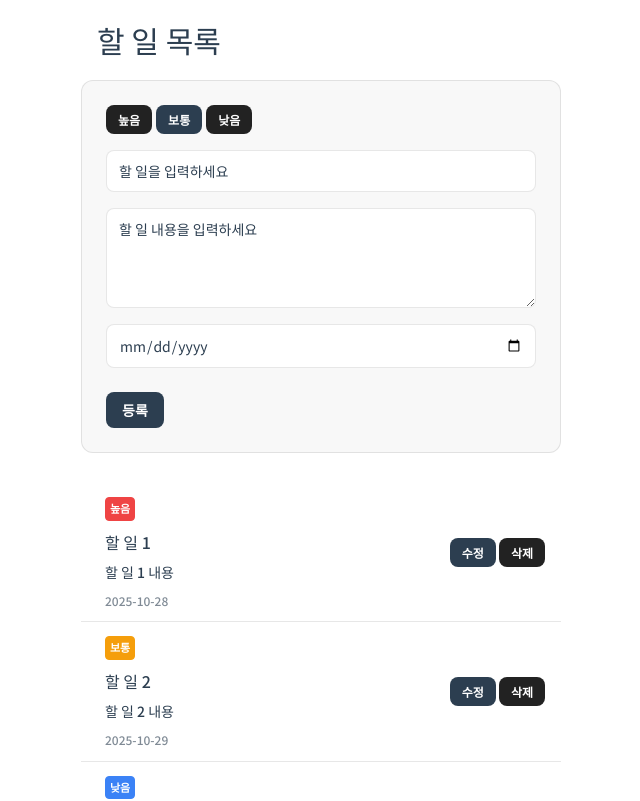
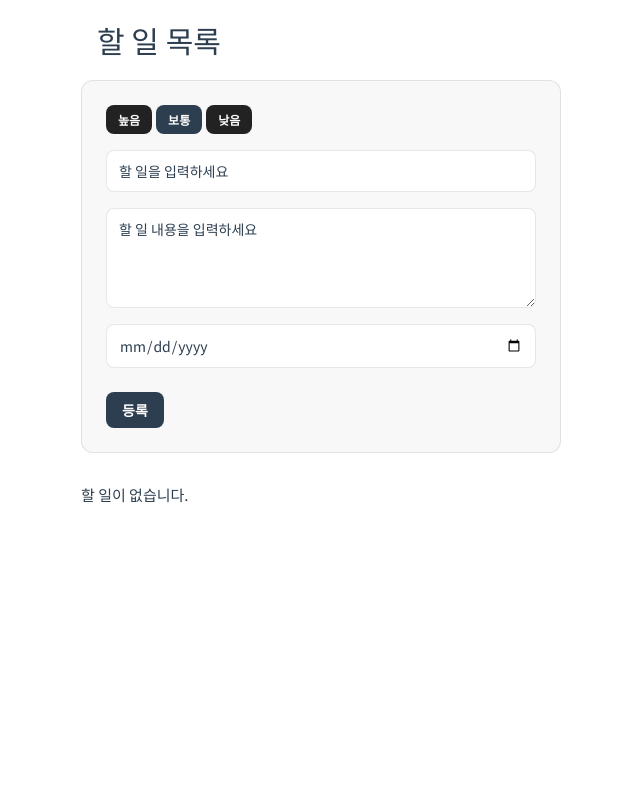
Before and after one commit to suinkimme/krafton-take-home-test, a Vue app: page / in a window 1280 px wide. Shown: the top 801 px of the page, without its empty margins (319-959 px from the left). Built offline with nearby package versions, Linux system fonts and the light colour scheme.

Commit message:
fix: key에 index가 적용된 것을 고유값으로 변경함

```diff
--- a/src/App.vue
+++ b/src/App.vue
@@ -1,6 +1,8 @@
 <script setup lang="ts">
 import { ref } from 'vue'
 import { getPriorityLabel, getPriorityBadgeStatus, type Priority } from './lib/Todo'
+import { useTodos } from './composables/useTodos'
+import type { TodoItem } from './lib/TodoStorage'
 
 // components
 import ListHeader from './components/ListHeader.vue'
@@ -16,158 +18,28 @@ import Border from './components/Border.vue'
 import Input from './components/Input.vue'
 import Textarea from './components/Textarea.vue'
 
-const todos = ref([
-  {
-    id: 1,
-    title: '할 일 1',
-    description: '할 일 1 내용',
-    date: '2025-10-28',
-    priority: 'high',
-    completed: false,
-  },
-  {
-    id: 2,
-    title: '할 일 2',
-    description: '할 일 2 내용',
-    date: '2025-10-29',
-    priority: 'medium',
-    completed: false,
-  },
-  {
-    id: 3,
-    title: '할 일 3',
-    description: '할 일 3 내용',
-    date: '2025-10-30',
-    priority: 'low',
-    completed: false,
-  },
-  {
-    id: 4,
-    title: '할 일 4',
-    description: '할 일 4 내용',
-    date: '2025-10-31',
-    priority: 'high',
-    completed: false,
-  },
-  {
-    id: 5,
-    title: '할 일 5',
-    description: '할 일 5 내용',
-    date: '2025-11-01',
-    priority: 'medium',
-    completed: false,
-  },
-  {
-    id: 6,
-    title: '할 일 6',
-    description: '할 일 6 내용',
-    date: '2025-11-02',
-    priority: 'low',
-    completed: false,
-  },
-  {
-    id: 7,
-    title: '할 일 7',
-    description: '할 일 7 내용',
-    date: '2025-11-03',
-    priority: 'high',
-    completed: false,
-  },
-  {
-    id: 8,
-    title: '할 일 8',
-    description: '할 일 8 내용',
-    date: '2025-11-04',
-    priority: 'medium',
-    completed: false,
-  },
-  {
-    id: 9,
-    title: '할 일 9',
-    description: '할 일 9 내용',
-    date: '2025-11-05',
-    priority: 'low',
-    completed: false,
-  },
-  {
-    id: 10,
-    title: '할 일 10',
-    description: '할 일 10 내용',
-    date: '2025-11-06',
-    priority: 'high',
-    completed: false,
-  },
-  {
-    id: 11,
-    title: '할 일 11',
-    description: '할 일 11 내용',
-    date: '2025-11-07',
-    priority: 'medium',
-    completed: false,
-  },
-  {
-    id: 12,
-    title: '할 일 12',
-    description: '할 일 12 내용',
-    date: '2025-11-08',
-    priority: 'low',
-    completed: false,
-  },
-  {
-    id: 13,
-    title: '할 일 13',
-    description: '할 일 13 내용',
-    date: '2025-11-09',
-    priority: 'high',
-    completed: false,
-  },
-  {
-    id: 14,
-    title: '할 일 14',
-    description: '할 일 14 내용',
-    date: '2025-11-10',
-    priority: 'medium',
-    completed: false,
-  },
-  {
-    id: 15,
-    title: '할 일 15',
-    description: '할 일 15 내용',
-    date: '2025-11-11',
-    priority: 'low',
-    completed: false,
-  },
-  {
-    id: 16,
-    title: '할 일 16',
-    description: '할 일 16 내용',
-    date: '2025-11-12',
-    priority: 'high',
-    completed: false,
-  },
-  {
-    id: 17,
-    title: '할 일 17',
-    description: '할 일 17 내용',
-    date: '2025-11-13',
-    priority: 'medium',
-    completed: false,
-  },
-])
+// localStorage와 연동되는 todos 관리
+const {
+  todos,
+  addTodo: addTodoToStorage,
+  updateTodo,
+  deleteTodo: deleteTodoFromStorage,
+  toggleComplete,
+} = useTodos()
 
-const editingStates = ref(new Map<number, boolean>())
+const editingStates = ref(new Map<string, boolean>())
 const editingTodos = ref(
   new Map<
-    number,
-    { id: number; title: string; description: string; date: string; priority: Priority }
+    string,
+    { id: string; title: string; description: string; date: string; priority: Priority }
   >(),
 )
 
-const toggleEdit = (id: number) => {
+const toggleEdit = (id: string) => {
   const currentState = editingStates.value.get(id) || false
   if (!currentState) {
     // 편집 모드 시작 - 현재 todo 데이터를 임시 저장
-    const todo = todos.value.find((t) => t.id === id)
+    const todo = todos.value.find((t: TodoItem) => t.id === id)
     if (todo) {
       editingTodos.value.set(id, { ...todo, priority: todo.priority as Priority })
     }
@@ -178,32 +50,32 @@ const toggleEdit = (id: number) => {
   editingStates.value.set(id, !currentState)
 }
 
-const saveTodo = (id: number) => {
+const saveTodo = (id: string) => {
   const editingTodo = editingTodos.value.get(id)
   if (editingTodo) {
-    // todos 배열에서 해당 todo 찾아서 업데이트
-    const index = todos.value.findIndex((t) => t.id === id)
-    if (index !== -1) {
-      todos.value[index] = { ...editingTodo }
-    }
+    // localStorage를 통해 todo 업데이트
+    updateTodo(id, {
+      title: editingTodo.title,
+      description: editingTodo.description,
+      date: editingTodo.date,
+      priority: editingTodo.priority,
+    })
     // 편집 모드 종료
     editingStates.value.set(id, false)
     editingTodos.value.delete(id)
   }
 }
 
-const cancelEdit = (id: number) => {
+const cancelEdit = (id: string) => {
   // 편집 모드 종료 (변경사항 저장하지 않음)
   editingStates.value.set(id, false)
   editingTodos.value.delete(id)
 }
 
-const deleteTodo = (id: number) => {
-  // todos 배열에서 해당 todo 제거
-  const index = todos.value.findIndex((t) => t.id === id)
-  if (index !== -1) {
-    todos.value.splice(index, 1)
-  }
+const deleteTodo = (id: string) => {
+  // localStorage를 통해 todo 삭제
+  deleteTodoFromStorage(id)
+
   // 편집 상태도 정리
   editingStates.value.delete(id)
   editingTodos.value.delete(id)
@@ -217,16 +89,15 @@ const newTodo = ref({
   priority: 'medium' as Priority,
 })
 
-// 새 todo 등록 함수
-const addTodo = () => {
-  if (newTodo.value.title.trim() && newTodo.value.description.trim() && newTodo.value.date) {
-    const id = Math.max(...todos.value.map((t) => t.id), 0) + 1
-    todos.value.push({
-      id,
-      title: newTodo.value.title.trim(),
-      description: newTodo.value.description.trim(),
-      date: newTodo.value.date,
-      priority: newTodo.value.priority,
+// 새 todo 등록 함수 (명시적 인자)
+const addTodo = (todo: Omit<TodoItem, 'id' | 'completed'>) => {
+  if (todo.title.trim() && todo.description.trim() && todo.date) {
+    // localStorage를 통해 새 todo 추가
+    addTodoToStorage({
+      title: todo.title.trim(),
+      description: todo.description.trim(),
+      date: todo.date,
+      priority: todo.priority,
     })
 
     // 폼 초기화
@@ -239,11 +110,9 @@ const addTodo = () => {
   }
 }
 
-const toggleComplete = (id: number) => {
-  const todo = todos.value.find((t) => t.id === id)
-  if (todo) {
-    todo.completed = !todo.completed
-  }
+const toggleCompleteTodo = (id: string) => {
+  // localStorage를 통해 완료 상태 토글
+  toggleComplete(id)
 }
 </script>
 
@@ -266,14 +135,14 @@ const toggleComplete = (id: number) => {
       <Input type="date" v-model="newTodo.date" />
     </template>
     <template #footer>
-      <Button @click="addTodo">등록</Button>
+      <Button @click="addTodo(newTodo)">등록</Button>
     </template>
   </Card>
 
   <Spacing :size="30" />
 
   <div v-if="todos.length > 0">
-    <div v-for="(todo, index) in todos" :key="index">
+    <div v-for="(todo, index) in todos" :key="todo.id">
       <ListRow
         withPadding
         v-if="!editingStates.get(todo.id)"
@@ -281,7 +150,7 @@ const toggleComplete = (id: number) => {
           textDecoration: todo.completed ? 'line-through' : 'none',
           opacity: todo.completed ? 0.6 : 1,
         }"
-        @click="toggleComplete(todo.id)"
+        @click="toggleCompleteTodo(todo.id)"
       >
         <template #contents>
           <Badge :status="getPriorityBadgeStatus(todo.priority as Priority)" size="small">{{
--- /dev/null
+++ b/src/composables/useTodos.ts
@@ -0,0 +1,64 @@
+import { ref, watch } from 'vue'
+import type { TodoItem } from '../lib/TodoStorage'
+import {
+  loadTodos,
+  saveTodos,
+  addTodo as addTodoToStorage,
+  updateTodo as updateTodoInStorage,
+  deleteTodo as deleteTodoFromStorage,
+  toggleTodoComplete as toggleTodoCompleteInStorage,
+} from '../lib/TodoStorage'
+
+/**
+ * localStorage와 연동되는 todos 관리 훅
+ */
+export const useTodos = () => {
+  // 초기 데이터 로드
+  const todos = ref<TodoItem[]>(loadTodos())
+
+  // todos가 변경될 때마다 localStorage에 저장
+  watch(
+    todos,
+    (newTodos) => {
+      saveTodos(newTodos)
+    },
+    { deep: true },
+  )
+
+  /**
+   * 새로운 todo 추가
+   */
+  const addTodo = (newTodo: Omit<TodoItem, 'id' | 'completed'>) => {
+    todos.value = addTodoToStorage(todos.value, newTodo)
+  }
+
+  /**
+   * 기존 todo 업데이트
+   */
+  const updateTodo = (id: string, updates: Partial<Omit<TodoItem, 'id'>>) => {
+    todos.value = updateTodoInStorage(todos.value, id, updates)
+  }
+
+  /**
+   * todo 삭제
+   */
+  const deleteTodo = (id: string) => {
+    todos.value = deleteTodoFromStorage(todos.value, id)
+    return todos.value
+  }
+
+  /**
+   * todo 완료 상태 토글
+   */
+  const toggleComplete = (id: string) => {
+    todos.value = toggleTodoCompleteInStorage(todos.value, id)
+  }
+
+  return {
+    todos,
+    addTodo,
+    updateTodo,
+    deleteTodo,
+    toggleComplete,
+  }
+}
--- /dev/null
+++ b/src/lib/TodoStorage.ts
@@ -0,0 +1,102 @@
+import type { Priority } from './Todo'
+
+export interface TodoItem {
+  id: string
+  title: string
+  description: string
+  date: string
+  priority: Priority
+  completed: boolean
+}
+
+const STORAGE_KEY = 'todos'
+
+/**
+ * localStorage에서 todos 데이터를 가져옵니다
+ */
+export const loadTodos = (): TodoItem[] => {
+  try {
+    const stored = localStorage.getItem(STORAGE_KEY)
+    if (stored) {
+      const parsed = JSON.parse(stored) as Array<any>
+      // 기존에 숫자 id로 저장된 경우를 대비해 문자열로 정규화
+      return parsed.map((item) => ({
+        ...item,
+        id: String(item.id),
+      }))
+    }
+  } catch (error) {
+    console.error('Failed to load todos from localStorage:', error)
+  }
+  return []
+}
+
+/**
+ * localStorage에 todos 데이터를 저장합니다
+ */
+export const saveTodos = (todos: TodoItem[]): void => {
+  try {
+    localStorage.setItem(STORAGE_KEY, JSON.stringify(todos))
+  } catch (error) {
+    console.error('Failed to save todos to localStorage:', error)
+  }
+}
+
+/**
+ * 새로운 todo를 추가합니다
+ */
+export const addTodo = (
+  todos: TodoItem[],
+  newTodo: Omit<TodoItem, 'id' | 'completed'>,
+): TodoItem[] => {
+  const id =
+    globalThis.crypto?.randomUUID?.() ??
+    (() => {
+      const bytes = new Uint8Array(16)
+      if (globalThis.crypto?.getRandomValues) {
+        globalThis.crypto.getRandomValues(bytes)
+      } else {
+        for (let i = 0; i < bytes.length; i++) bytes[i] = Math.floor(Math.random() * 256)
+      }
+      return Array.from(bytes)
+        .map((b) => b.toString(16).padStart(2, '0'))
+        .join('')
+    })()
+  const todo: TodoItem = {
+    ...newTodo,
+    id,
+    completed: false,
+  }
+  const updatedTodos = [...todos, todo]
+  saveTodos(updatedTodos)
+  return updatedTodos
+}
+
+/**
+ * 기존 todo를 업데이트합니다
+ */
+export const updateTodo = (
+  todos: TodoItem[],
+  id: string,
+  updates: Partial<Omit<TodoItem, 'id'>>,
+): TodoItem[] => {
+  const updatedTodos = todos.map((todo) => (todo.id === id ? { ...todo, ...updates } : todo))
+  saveTodos(updatedTodos)
+  return updatedTodos
+}
+
+/**
+ * todo를 삭제합니다
+ */
+export const deleteTodo = (todos: TodoItem[], id: string): TodoItem[] => {
+  const updatedTodos = todos.filter((todo) => todo.id !== id)
+  saveTodos(updatedTodos)
+  return updatedTodos
+}
+
+/**
+ * todo의 완료 상태를 토글합니다
+ */
+export const toggleTodoComplete = (todos: TodoItem[], id: string): TodoItem[] => {
+  return updateTodo(todos, id, { completed: !todos.find((t) => t.id === id)?.completed })
+}
```
